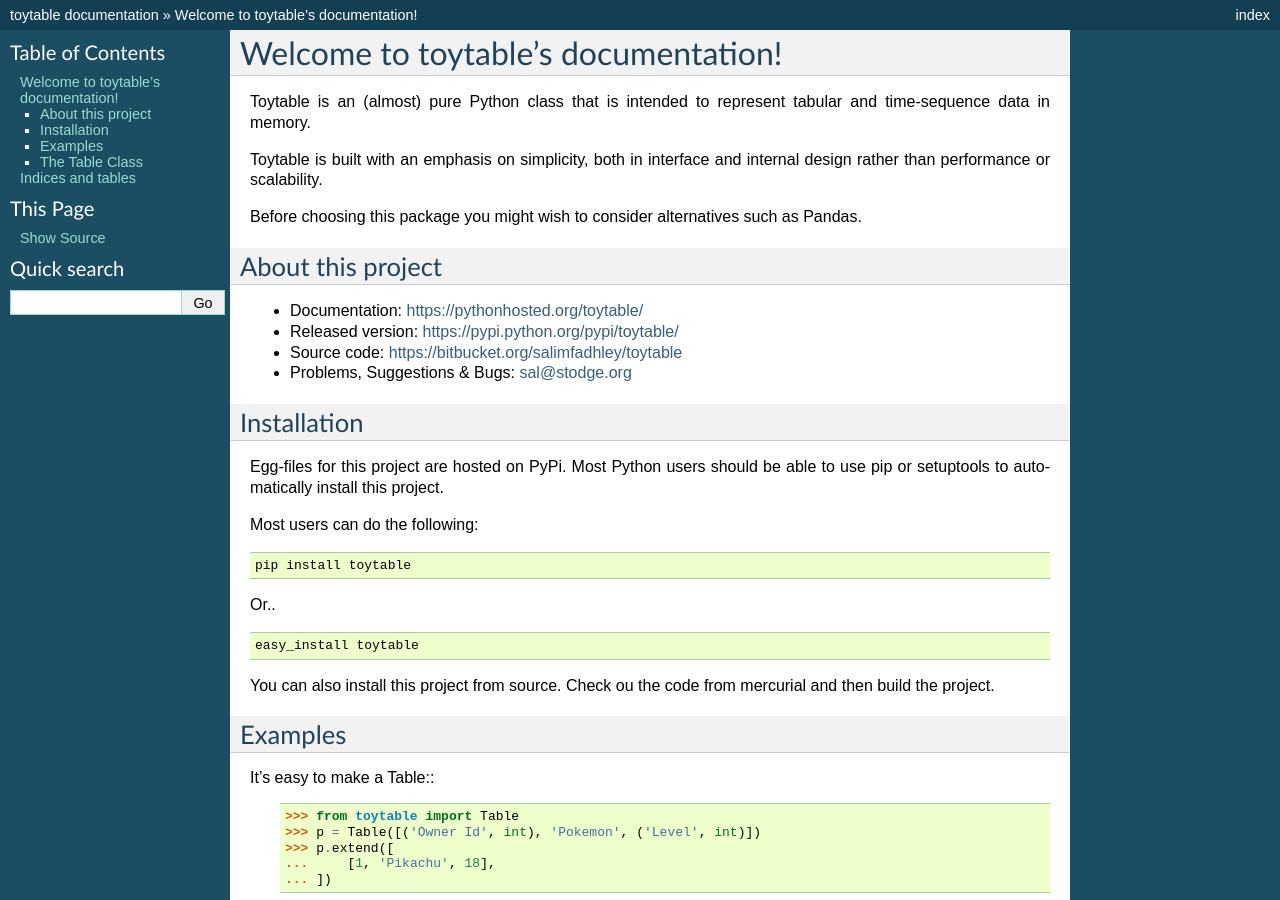
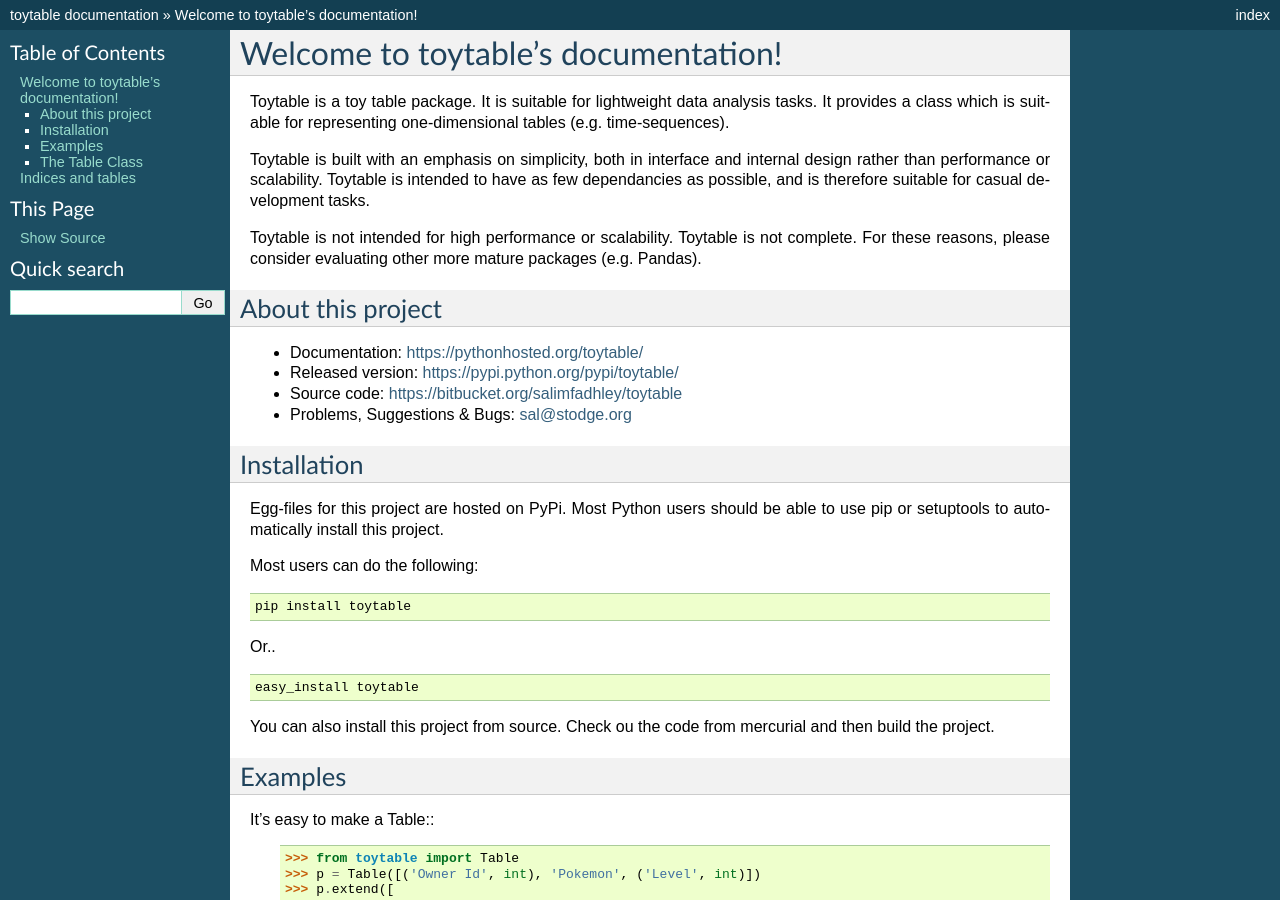
Before and after one commit to salimfadhley/toytable, a Sphinx documentation site: the page built from doc/source/index.rst, in a window 1280 px wide and 900 px high. Built offline with Sphinx 7.4.7, drawn with Linux system fonts in a browser that asks for light colours; the version number could not be read and is left out.

Commit message:
change intro text

```diff
--- a/doc/source/index.rst
+++ b/doc/source/index.rst
@@ -2,11 +2,15 @@
 Welcome to toytable's documentation!
 ====================================
 
-Toytable is an (almost) pure Python class that is intended to represent tabular and time-sequence data in memory.
+Toytable is a toy table package. It is suitable for lightweight data analysis tasks. It provides a class
+which is suitable for representing one-dimensional tables (e.g. time-sequences).
 
-Toytable is built with an emphasis on simplicity, both in interface and internal design rather than performance or scalability.
+Toytable is built with an emphasis on simplicity, both in interface and internal design
+rather than performance or scalability. Toytable is intended to have as few dependancies
+as possible, and is therefore suitable for casual development tasks.
 
-Before choosing this package you might wish to consider alternatives such as Pandas.
+Toytable is not intended for high performance or scalability. Toytable is not complete. For these reasons,
+please consider evaluating other more mature packages (e.g. Pandas).
 
 About this project
 ------------------
```
Also changed, not shown: 1 other file.
